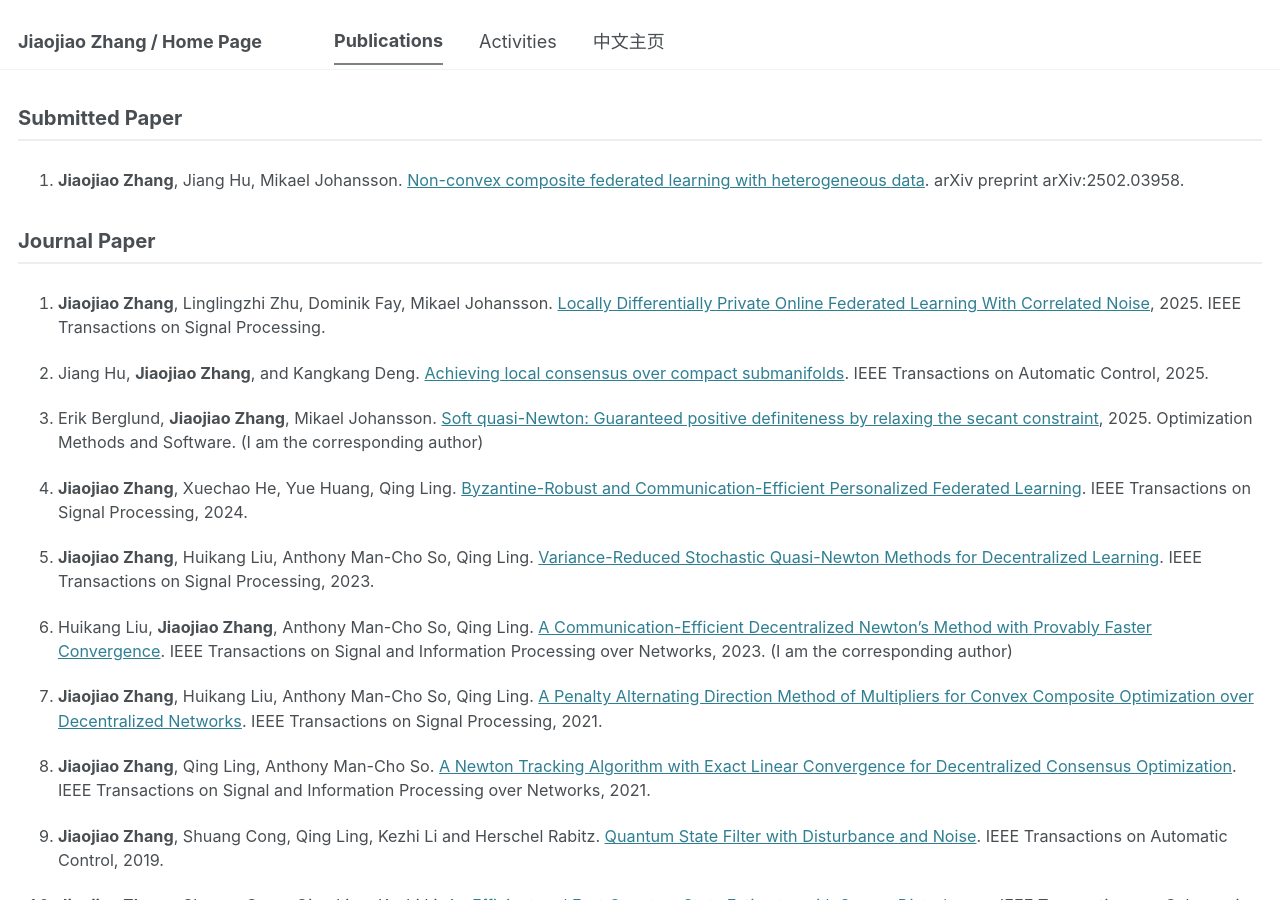
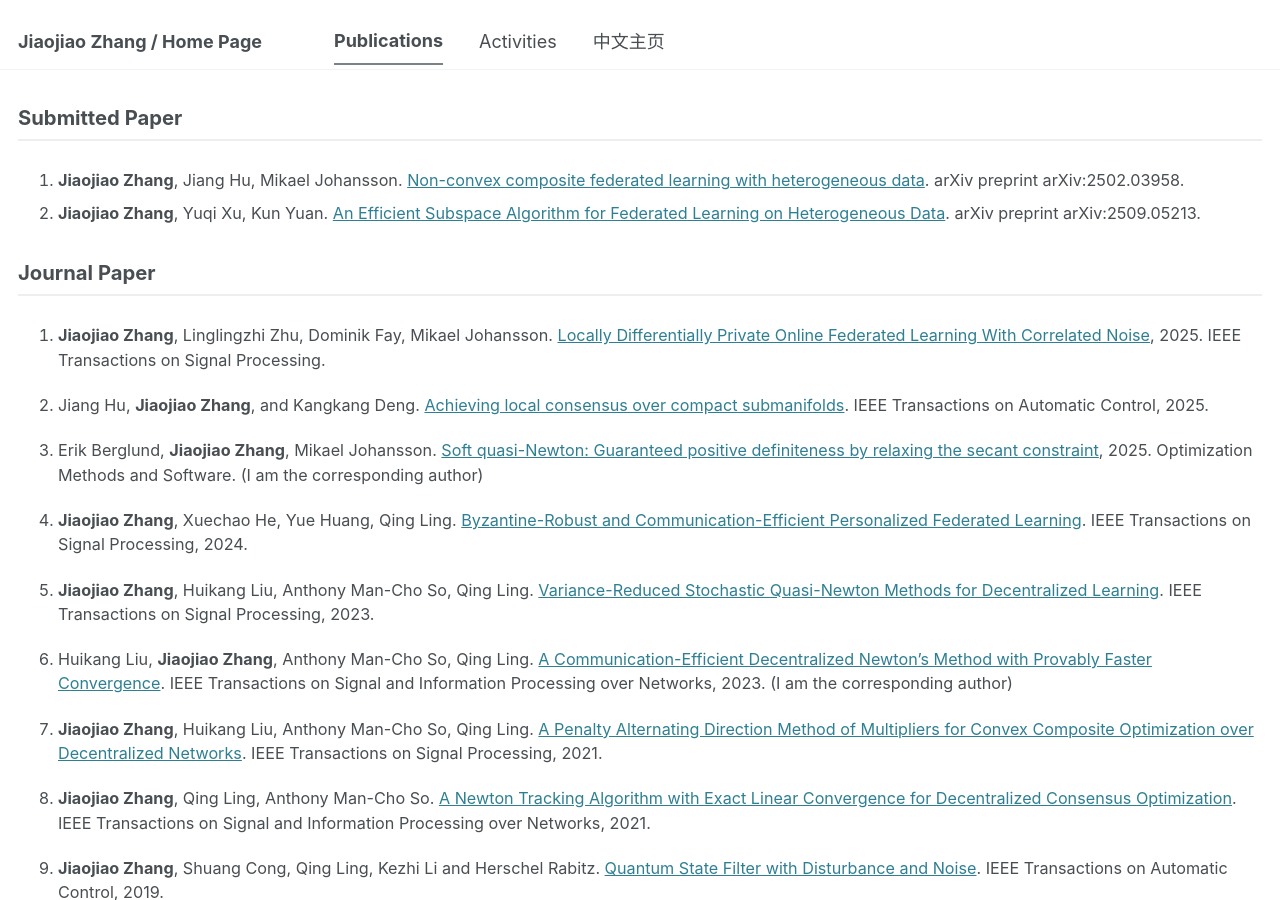
Before and after one commit to JiaojiaoZhang-jjz/JiaojiaoZhang-jjz.github.io, a Jekyll site: the page built from _pages/publications.html, in a window 1280 px wide and 900 px high. Built offline with Jekyll 4.4.1, drawn with Linux system fonts in a browser that asks for light colours.

Commit message:
Update publication-content.md

```diff
--- a/_includes/publication-content.md
+++ b/_includes/publication-content.md
@@ -1,6 +1,7 @@
 <h2 class="category">Submitted Paper</h2>
 
 1. **Jiaojiao Zhang**, Jiang Hu, Mikael Johansson. [Non-convex composite federated learning with heterogeneous data](https://arxiv.org/abs/2502.03958). arXiv preprint arXiv:2502.03958.
+2. **Jiaojiao Zhang**, Yuqi Xu, Kun Yuan. [An Efficient Subspace Algorithm for Federated Learning on Heterogeneous Data](https://arxiv.org/abs/2509.05213). arXiv preprint arXiv:2509.05213.
 
 <h2 class="category">Journal Paper</h2>
 
```
